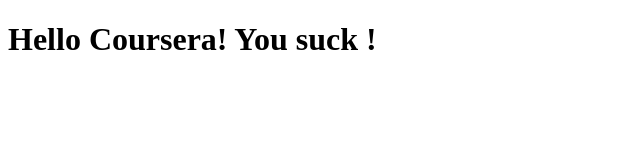
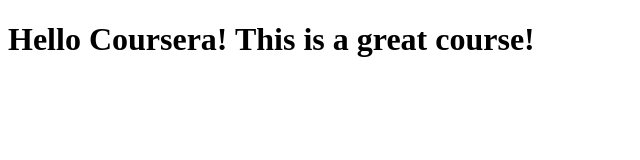
Before and after one commit to Jishnu8/Coursera-test, a plain HTML site: page site/index.html in a window 1280 px wide. Shown: the whole page, without its empty margins (0-640 px from the left). Drawn offline with Linux system fonts and the light colour scheme.

Commit message:
Small modification to our page content

```diff
--- a/site/index.html
+++ b/site/index.html
@@ -4,6 +4,6 @@
 	<title>Hello Coursera!</title>
 </head>
 <body>
-<h1>Hello Coursera! You suck !</h1>
+<h1>Hello Coursera! This is a great course!</h1>
 </body>
 </html>
```
